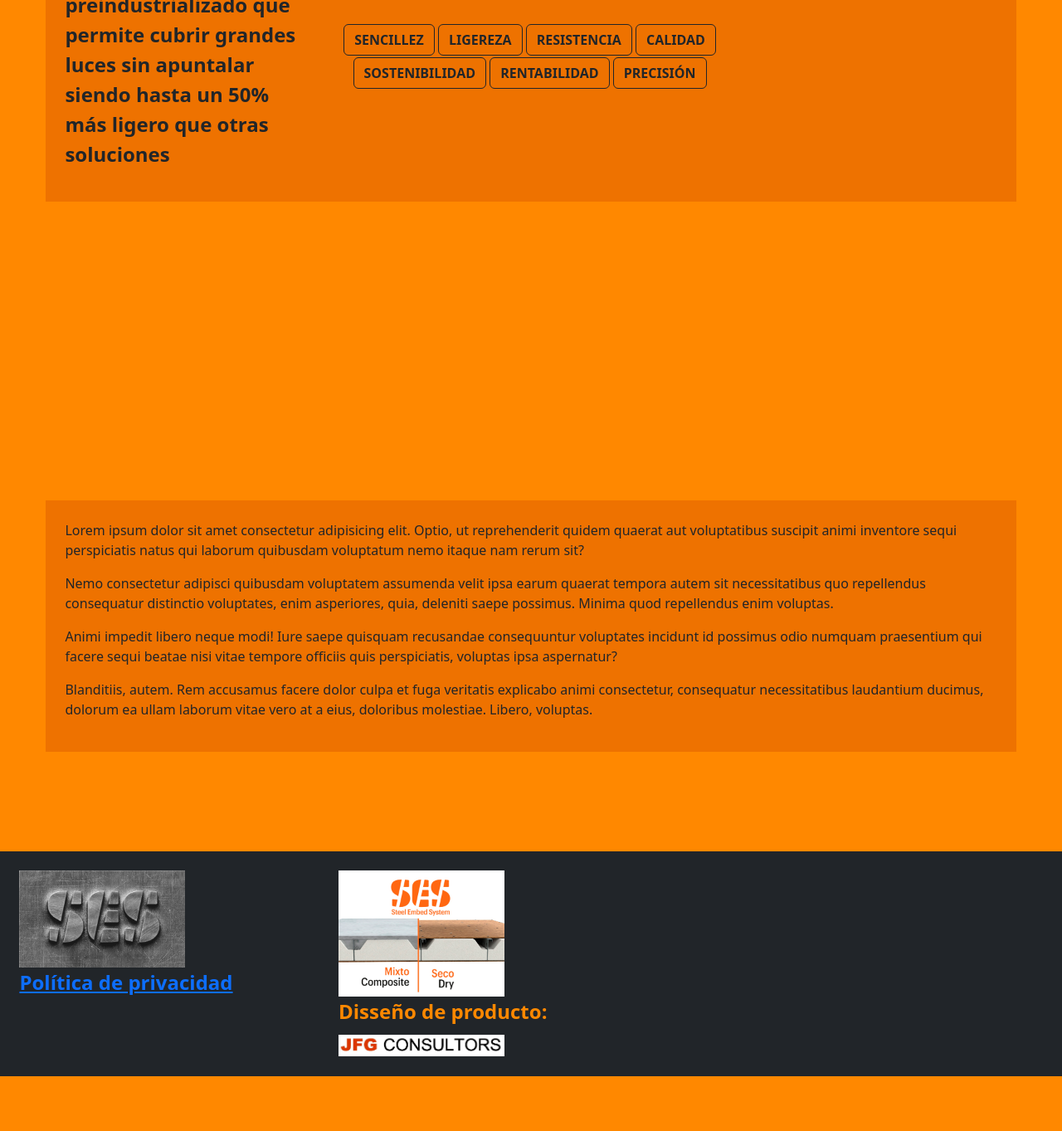
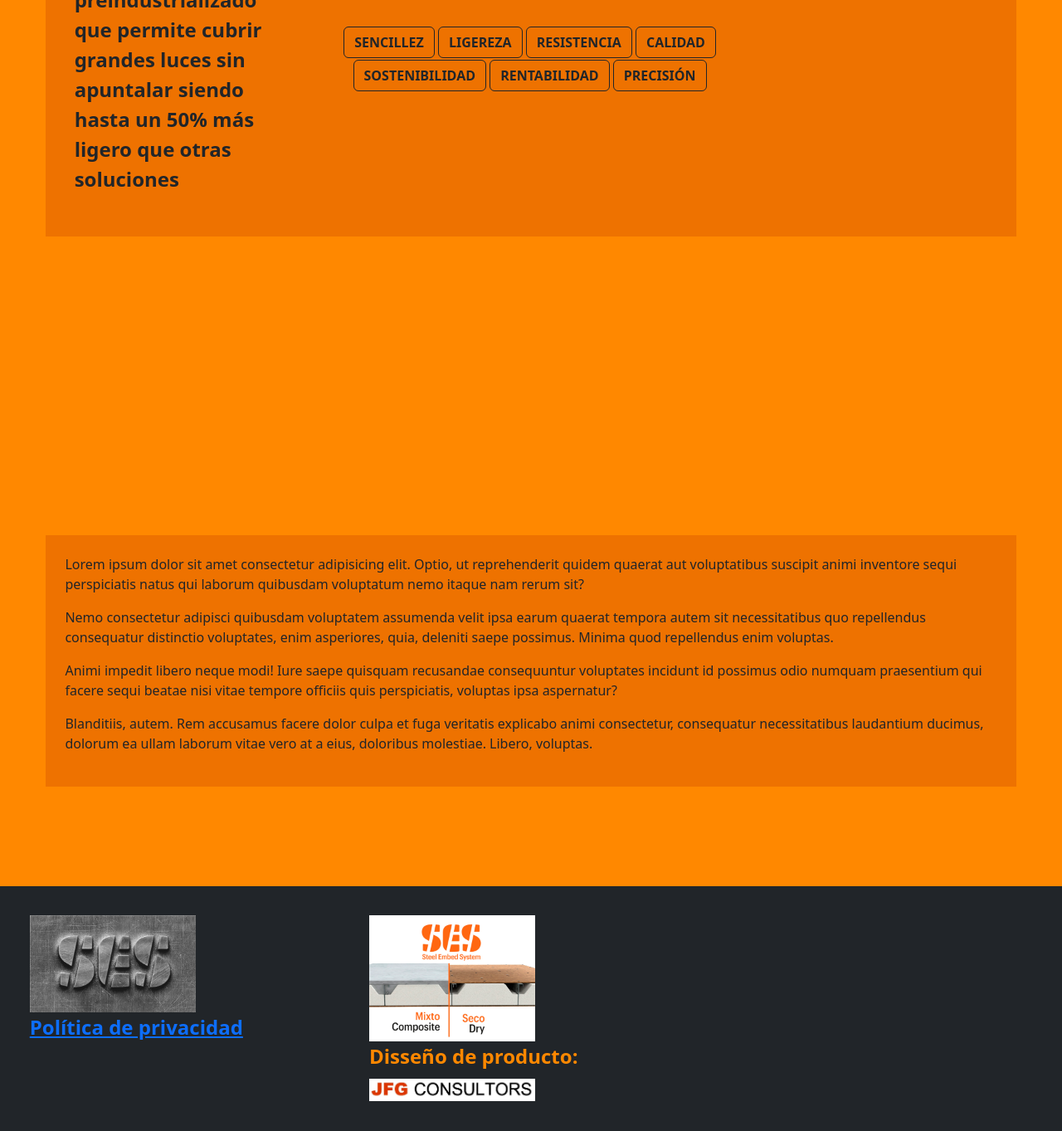
Before and after one commit to Mikigb77/SES-SYS, a PHP site: page / in a window 1280 px wide. Shown: the part 1488-2851 px from the top of the page at 83% size. Before the commit the page ends 2785 px from the top, so only its background shows below. Run offline with PHP 8.4, Linux system fonts and the light colour scheme.

Commit message:
padding + response for mob
Signed-off-by: Mikigb77 <miquelgarcia.alu@gmail.com>

```diff
--- a/public/app.css
+++ b/public/app.css
@@ -22,3 +22,11 @@
   color: whitesmoke;
   padding: 2%;
 }
+div {
+  padding: 1%;
+}
+@media only screen and (max-width: 600px) {
+  div {
+    display: block;
+  }
+}
--- a/views/pages/main.php
+++ b/views/pages/main.php
@@ -27,10 +27,10 @@
     <br>
     <h3 style="text-align:center;">Descubre otra alternativa a los sistemas de forjado tradicionales</h3>
     <br>
-    <div style="display:inline-block; width:25%; vertical-align:top;">
+    <div style="display:inline-block; width:25%; vertical-align:top; overflow:hidden;">
         <img src="/media/images/SES Steel Embed System - Foto expo.jpg" alt="..." style="width:100%; border-radius:10%;">
         <font size="+2">
-            <p style="text-align:justif; display:inline-block"><b>
+            <p style="text-align:justif;"><b>
                     SES el nuevo sistema integrado de forjado preindustrializado que permite cubrir grandes luces sin apuntalar siendo hasta un 50% más ligero que otras soluciones</b>
             </p>
         </font>
--- a/views/partials/footer.php
+++ b/views/partials/footer.php
@@ -2,6 +2,7 @@
 for ($i = 0; $i < 5; ++$i)
     echo '<br>';
 ?>
+<footer>
     <div class="MyFooter">
         <div style="display:inline-block;">
             <img src="/media/images/ses-steel.png" alt="..." style="width:200px;">
@@ -21,3 +22,4 @@
             <img src="/media/images/LogoJFG.jpg" alt="JFG Consultors" width="200">
         </div>
     </div>
+</footer>
--- a/views/partials/navbar.php
+++ b/views/partials/navbar.php
@@ -1,3 +1,4 @@
+<header>
     <nav class="navbar navbar-expand-lg navbar-dark bg-dark fixed-top">
         <div class="container-fluid">
             <a class="navbar-brand" href="/">
@@ -51,7 +52,7 @@
             </div>
         </div>
     </nav>
-
+</header>
 <script>
     function hideLupa() {
         document.getElementById("searchInput").removeAttribute("style");
```
Lines whose indentation alone changed are shown as unchanged.
